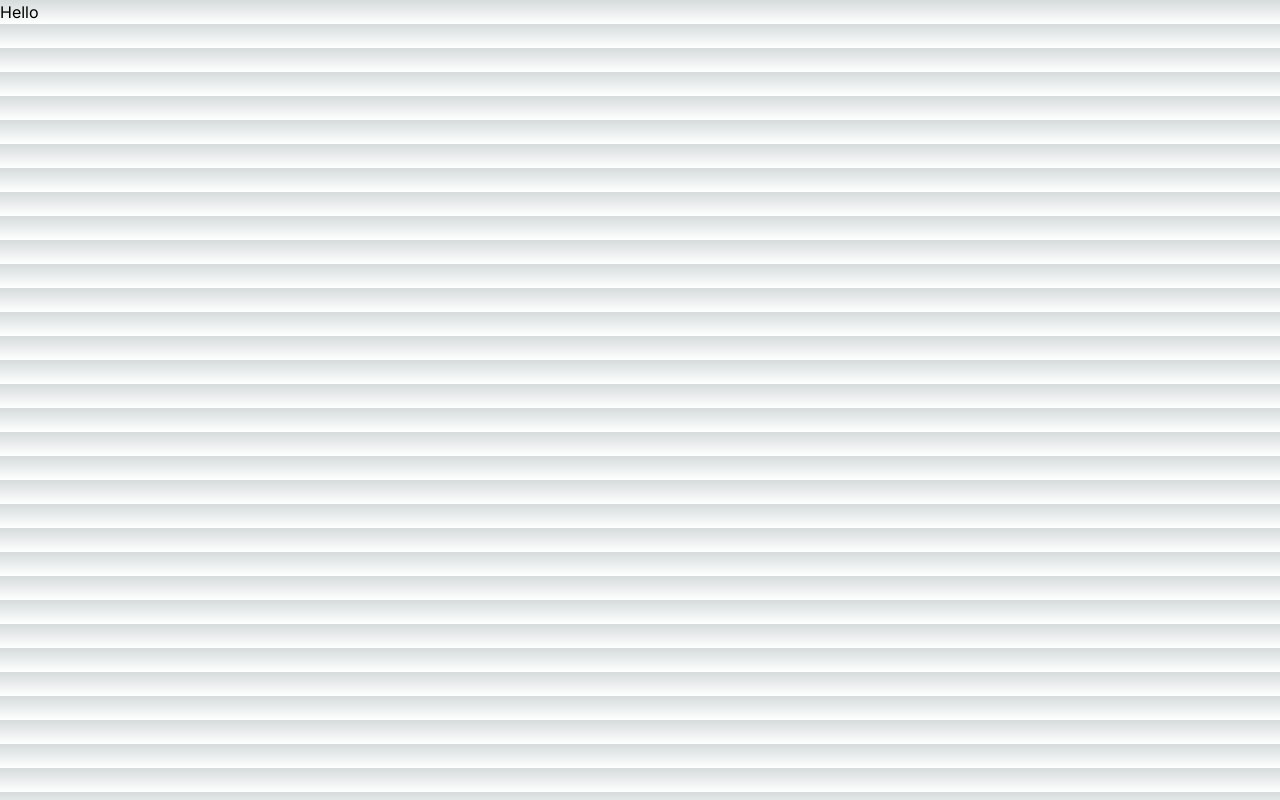
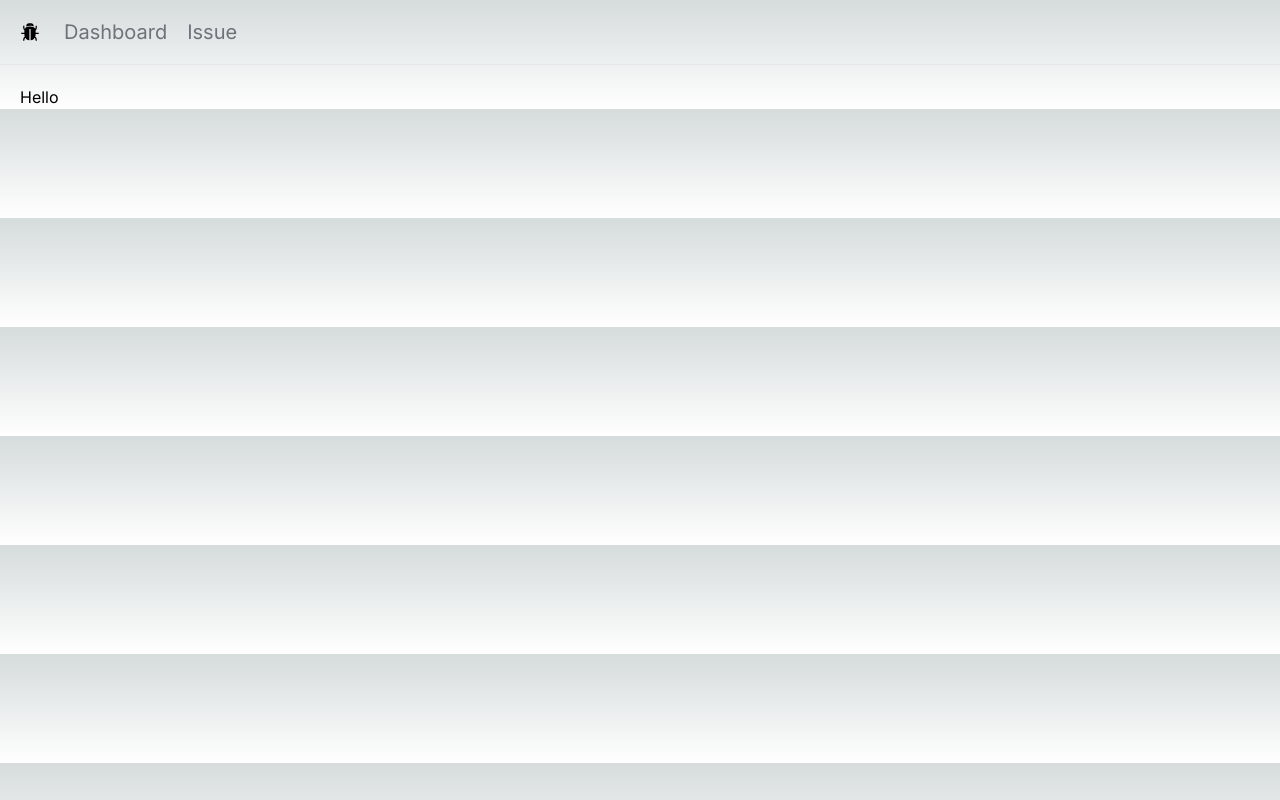
Before and after one commit to Yakhshi94/issue-tracker, a Next.js app: page / in a window 1280 px wide. Built offline with nearby package versions, Linux system fonts and the light colour scheme.

Commit message:
Build navbar

```diff
--- /dev/null
+++ b/app/Navbar.tsx
@@ -0,0 +1,19 @@
+import React from 'react'
+import Link from 'next/link'
+import { IoBugSharp } from "react-icons/io5";
+
+export default function Navbar() {
+    const links = [
+        {label: "Dashboard", href: "/dashboard"},
+        {label: "Issue", href: "/issue"},
+    ]
+
+  return (
+    <nav className="flex space-x-6 border-b mb-5 items-center py-8 h-14 px-5 text-xl">
+        <Link href="/"><IoBugSharp /></Link>
+        <ul className="flex space-x-5">
+            {links.map(link => <Link key={link.href} href={link.href} className="text-zinc-500 hover:text-zinc-100 transition-colors">{link.label}</Link>)}
+        </ul>
+    </nav>
+  )
+}
--- a/app/layout.tsx
+++ b/app/layout.tsx
@@ -1,6 +1,7 @@
 import './globals.css'
 import type { Metadata } from 'next'
 import { Inter } from 'next/font/google'
+import Navbar from './Navbar'
 
 const inter = Inter({ subsets: ['latin'] })
 
@@ -16,7 +17,12 @@ export default function RootLayout({
 }) {
   return (
     <html lang="en">
-      <body className={inter.className}>{children}</body>
+      <body className={inter.className}>
+        <Navbar />
+        <main className="px-5">
+          {children}
+        </main>
+      </body>
     </html>
   )
 }
--- a/package.json
+++ b/package.json
@@ -19,6 +19,7 @@
     "postcss": "8.4.38",
     "react": "18.3.1",
     "react-dom": "18.3.1",
+    "react-icons": "^5.1.0",
     "tailwindcss": "3.4.3",
     "typescript": "5.4.5"
   }
```
Also changed, not shown: 1 other file (tests, documents, lock files or other folders).
